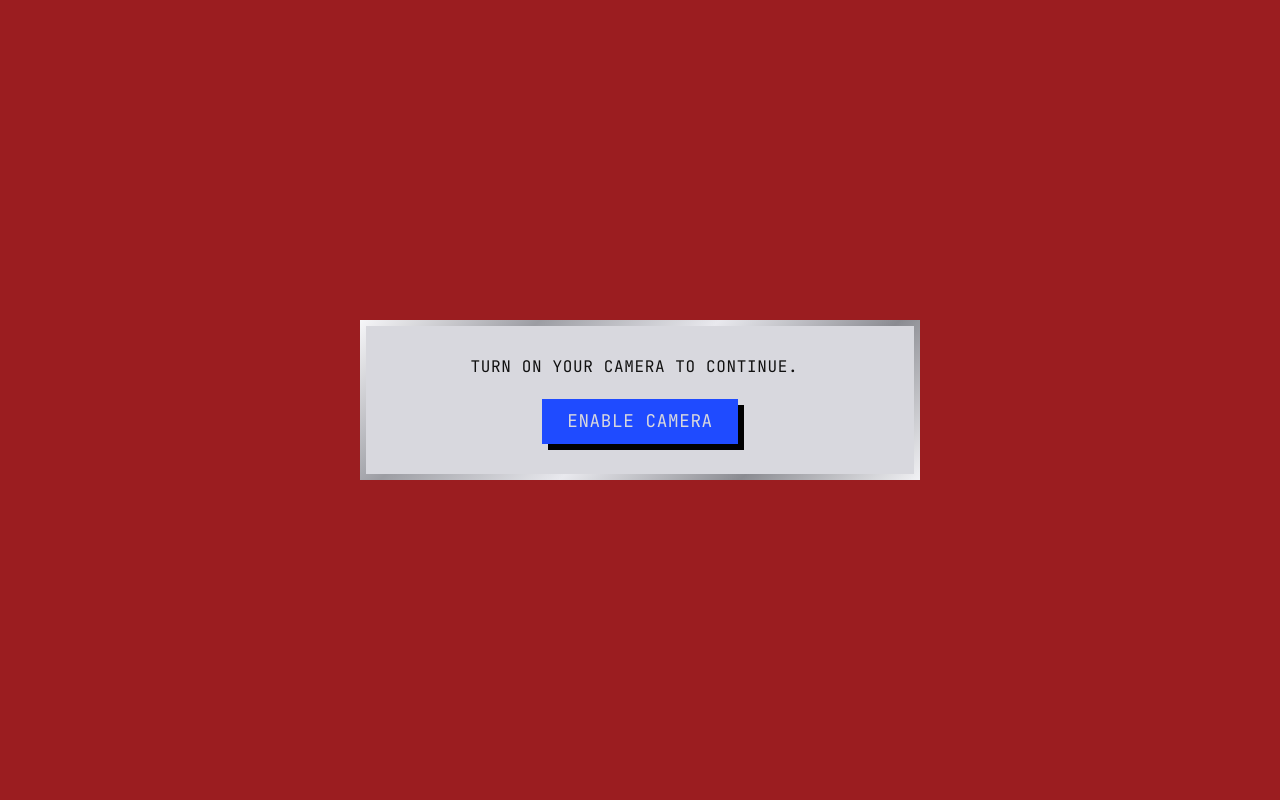
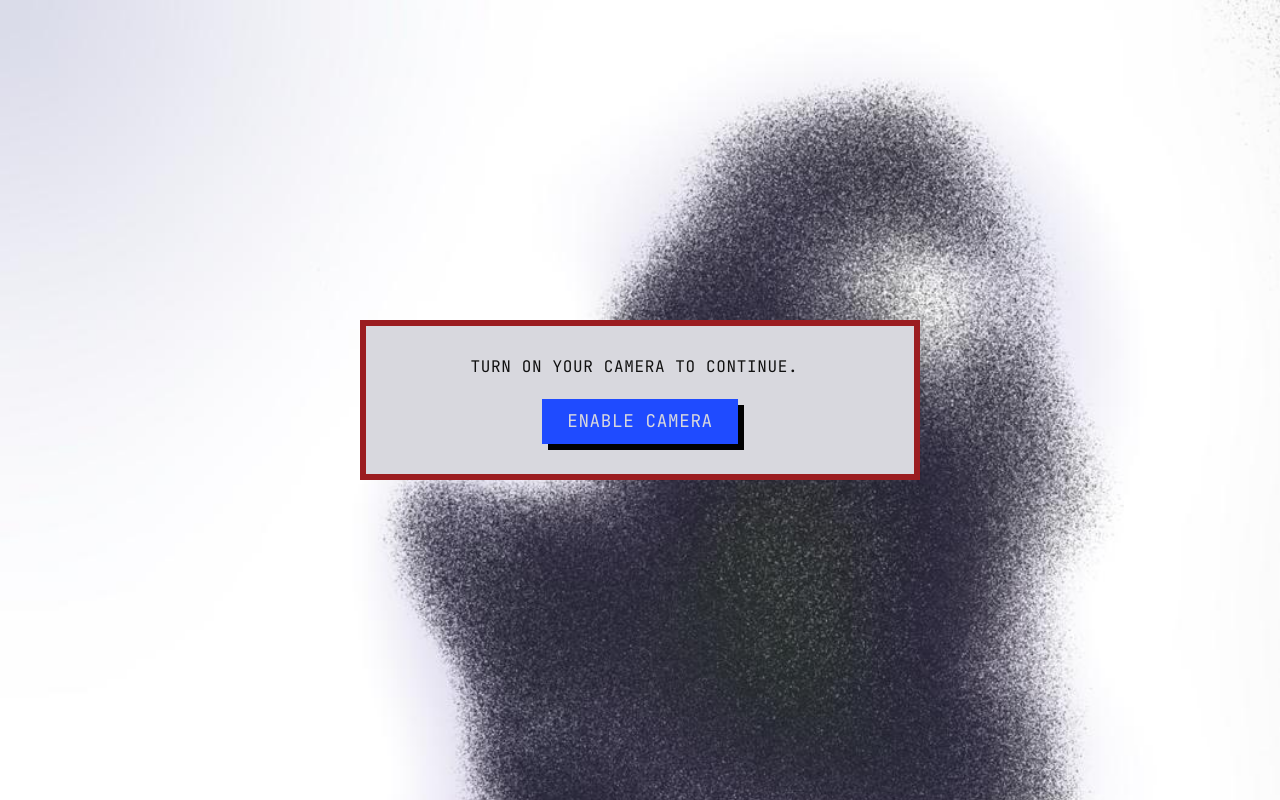
Before and after one commit to vandenEv/DUDJ, a website built with Vite: page index.html in a window 1280 px wide. Built offline with nearby package versions, Linux system fonts and the light colour scheme.

Commit message:
Style changes: border colors

```diff
--- a/src/style.css
+++ b/src/style.css
@@ -3,8 +3,9 @@
   /* Palette: red, blue, silver. */
   --red: #9B1D20;
   --blue: #1F4BFF; /* the one blue: buttons */
-  --blue-bright: #3D7BFF; /* lighter blue for the face box, so it shows up on the video */
+  --blue-bright: #e00808; /* lighter blue for the face box, so it shows up on the video */
   --silver: #D8D8DE;
+  --navy: #2b2b6a;
 
   --bg: var(--red);
   --ink: #111111;
@@ -16,7 +17,7 @@
   --box: var(--blue-bright);
   --border-width: 6px;
   --btn-shadow: 6px 6px 0 #000; /* solid offset shadow, no blur */
-  --silver-gradient: linear-gradient(135deg, #f7f7f9 0%, #9c9da3 25%, #e9e9ee 50%, #8a8b91 75%, #f2f2f5 100%);
+  --silver-gradient: #9B1D20;
   --error: var(--red);
   --font: "JetBrains Mono", "Courier New", monospace; /* code font, shown in capitals so every letter is the same height */
   --cam-inset: 30px; /* gap between the selfie box and the top/left edges */
@@ -31,7 +32,8 @@
 
 html,
 body {
-  background: var(--bg);
+  background-image: url('bg_image.jpeg');
+  background-size: 1550px;
 }
 
 body {
@@ -56,7 +58,7 @@ body {
   width: var(--cam-width);
   /* Gradient border: fill the inside, let the gradient show in the border area. */
   border: var(--border-width) solid transparent;
-  background: linear-gradient(#000, #000) padding-box, var(--silver-gradient) border-box;
+  background: linear-gradient(#000, #000) padding-box, var(--navy) border-box;
   z-index: 10;
 }
 
```
Also changed, not shown: src/bg_image.jpeg (added).
